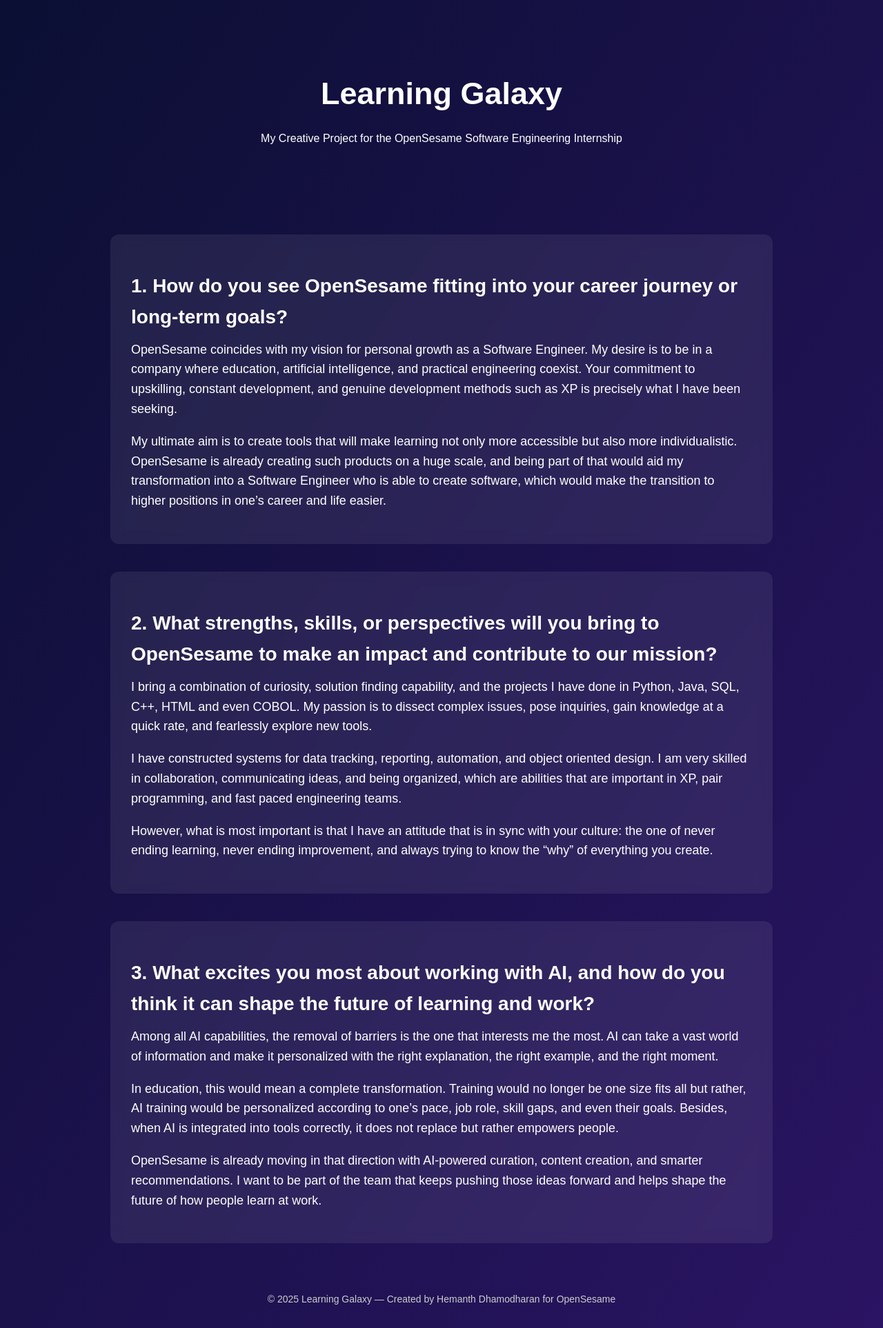
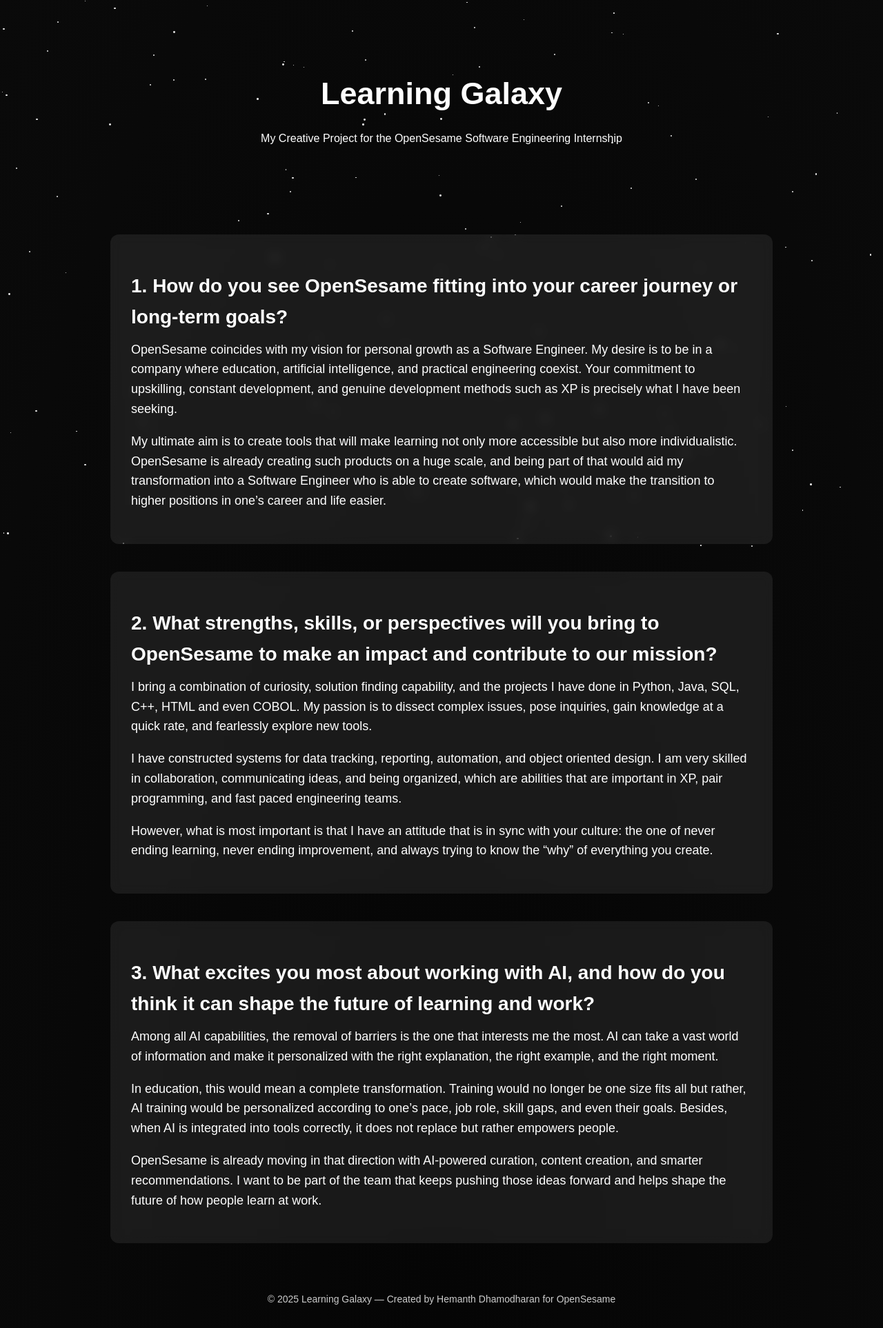
Before and after one commit to HemanthD916/opensesame-project, a Flask app: page / in a window 1280 px wide. Shown: the whole page at 69% size. Run offline with Flask 3, Linux system fonts and the light colour scheme.

Commit message:
Update index.html

```diff
--- a/templates/index.html
+++ b/templates/index.html
@@ -7,16 +7,34 @@
     <style>
         body {
             margin: 0;
-            background: linear-gradient(to bottom right, #0b0f33, #2a1463);
             font-family: Arial, sans-serif;
             color: white;
             line-height: 1.6;
+            background: radial-gradient(ellipse at bottom, #050505 0%, #0a0a0a 100%);
+            overflow-x: hidden;
+            position: relative;
+        }
+
+
+        .star {
+            position: absolute;
+            background: white;
+            border-radius: 50%;
+            opacity: 0.2;
+            animation: twinkle 2s infinite;
+        }
+
+        @keyframes twinkle {
+            0%, 100% { opacity: 0.2; }
+            50% { opacity: 1; }
         }
 
         header {
             text-align: center;
             padding: 70px 20px;
             animation: fadeIn 2s ease-in-out;
+            z-index: 1;
+            position: relative;
         }
 
         h1 {
@@ -37,6 +55,8 @@
             border-radius: 12px;
             backdrop-filter: blur(8px);
             animation: fadeInUp 1.5s ease;
+            position: relative;
+            z-index: 1;
         }
 
         .section p {
@@ -49,6 +69,8 @@
             padding: 30px;
             color: #ccc;
             font-size: 14px;
+            position: relative;
+            z-index: 1;
         }
 
         @keyframes fadeIn {
@@ -84,7 +106,6 @@
         scale, and being part of that would aid my transformation into a Software Engineer who
         is able to create software, which would make the transition to higher positions in one’s
         career and life easier.
-
     </p>
 </section>
 
@@ -99,7 +120,6 @@
         I have constructed systems for data tracking, reporting, automation, and object oriented design.
         I am very skilled in collaboration, communicating ideas, and being organized, which are abilities
         that are important in XP, pair programming, and fast paced engineering teams.
-
     </p>
     <p>
         However, what is most important is that I have an attitude that is in sync with your culture:
@@ -114,7 +134,6 @@
         Among all AI capabilities, the removal of barriers is the one that interests me the most.
         AI can take a vast world of information and make it personalized with the right explanation,
         the right example, and the right moment.
-
     </p>
     <p>
         In education, this would mean a complete transformation. Training would no longer be
@@ -133,5 +152,20 @@
     © 2025 Learning Galaxy — Created by Hemanth Dhamodharan for OpenSesame
 </footer>
 
+<script>
+
+const starCount = 150;
+for (let i = 0; i < starCount; i++) {
+    const star = document.createElement("div");
+    star.className = "star";
+    const size = Math.random() * 2 + 1;
+    star.style.width = `${size}px`;
+    star.style.height = `${size}px`;
+    star.style.top = `${Math.random() * window.innerHeight}px`;
+    star.style.left = `${Math.random() * window.innerWidth}px`;
+    document.body.appendChild(star);
+}
+</script>
+
 </body>
 </html>
```
